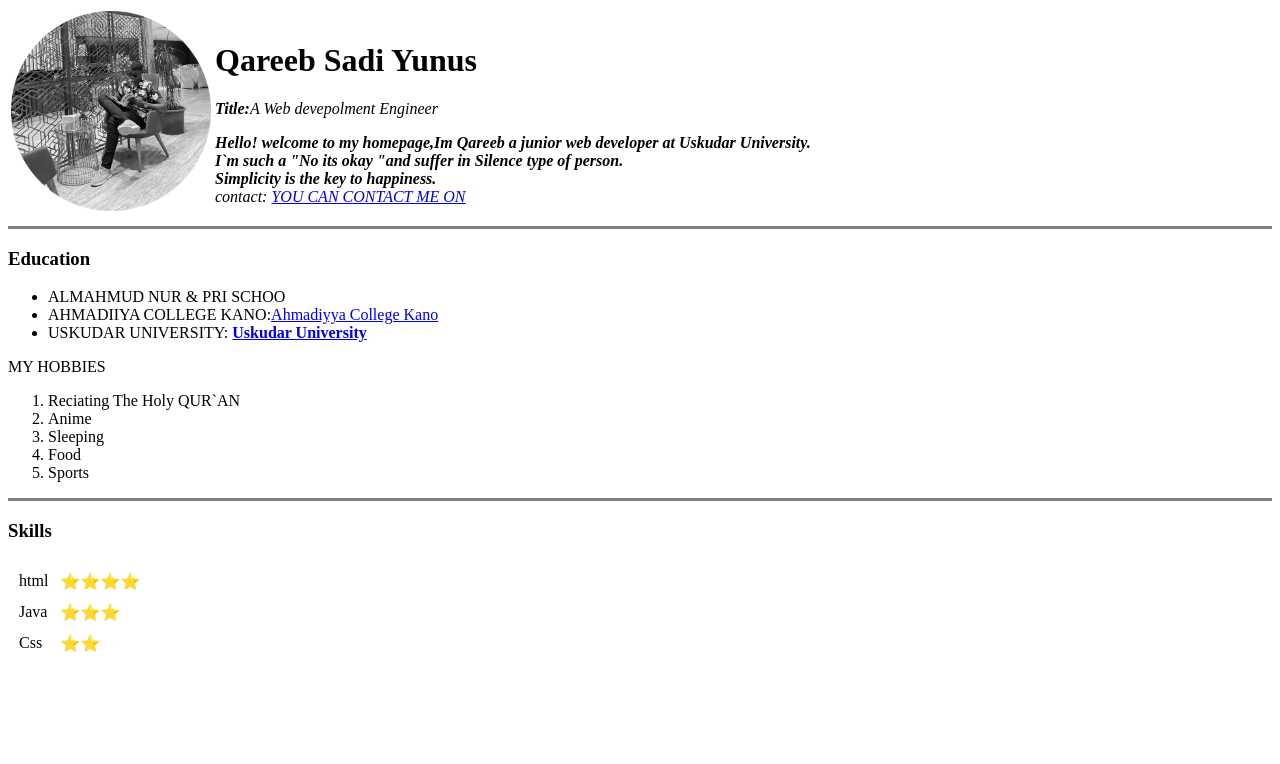
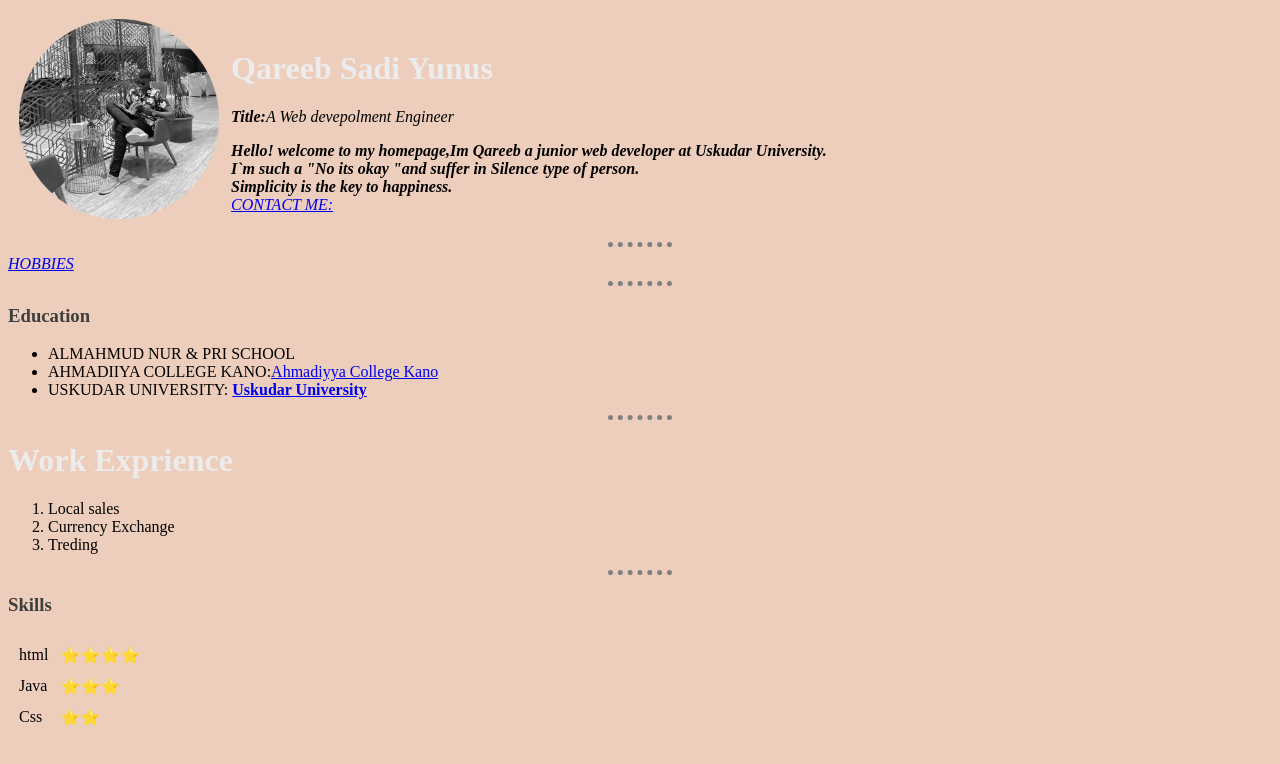
Before and after one commit to QareebSadi/Qs, a plain HTML site: page index.html in a window 1280 px wide. Drawn offline with Linux system fonts and the light colour scheme; files that its build step writes are made by us from their sources.

Commit message:
Add initial Qs website file

```diff
--- a/index.html
+++ b/index.html
@@ -4,10 +4,11 @@
 <head>
   <meta charset="utf-8">
   <title> Qareeb`s Personal site </title>
+<link rel="stylesheet" href="css/style.css">
 </head>
 
 <body>
-  <table>
+    <table cellspacing="10">
   <tr>
     <td><img src="Qareeb.png" alt="Qareeb profile picture" width="200" height="200"></td>
     <td>
@@ -18,28 +19,28 @@
       <em><strong>Hello! welcome to my homepage,Im Qareeb a junior web developer at Uskudar University.<br />
           I`m such a "No its okay "and suffer in Silence type of person.<br />
           Simplicity is the key to happiness.</strong><br />
-          contact: <a href="contact.html">YOU CAN CONTACT ME ON</a></em>
+        <a href="contact.html">CONTACT ME:</a></em>
     </td>
   </tr>
   </table>
 
-
-  <hr size='3' noshade />
+  <hr>
+  <em><a href="hobbies.html">HOBBIES</a></em>
+  <hr/>
   <h3>Education</h3>
   <ul>
-    <li>ALMAHMUD NUR & PRI SCHOO</li>
+    <li>ALMAHMUD NUR & PRI SCHOOL</li>
     <li>AHMADIIYA COLLEGE KANO:<a href="https://ahmadiyyacollege.business.site/">Ahmadiyya College Kano</a></li>
     <li>USKUDAR UNIVERSITY: <a href="https://uskudar.edu.tr/"><strong>Uskudar University</strong></a> </li>
   </ul>
-  <hr3>MY HOBBIES</hr3>
+  <hr>
+  <h1>Work Exprience</h1>
   <ol>
-    <li>Reciating The Holy QUR`AN</li>
-    <li>Anime</li>
-    <li>Sleeping</li>
-    <li>Food</li>
-    <li>Sports</li>
+    <li>Local sales</li>
+    <li>Currency Exchange</li>
+    <li>Treding</li>
   </ol>
-  <hr size='3' noshade/>
+  <hr/>
   <h3>Skills</h3>
   <table cellspacing="10">
     <tr>
--- /dev/null
+++ b/style.css
@@ -0,0 +1,19 @@
+body {
+  background-color: #EDCDBB;
+}
+
+hr {
+
+  border-style: none;
+  border-color: grey;
+  border-top-style: dotted;
+  border-width: 5px;
+  width: 5%;
+
+}
+h1{
+  color: #ECECEC;
+}
+h3{
+  color: #3E3E3E;
+}
```
Also changed, not shown: contact.html (+5 -13 lines), hobbies.html (added, +21 -0 lines), input.html (+1 -0 lines). Lines whose indentation alone changed are shown as unchanged.
